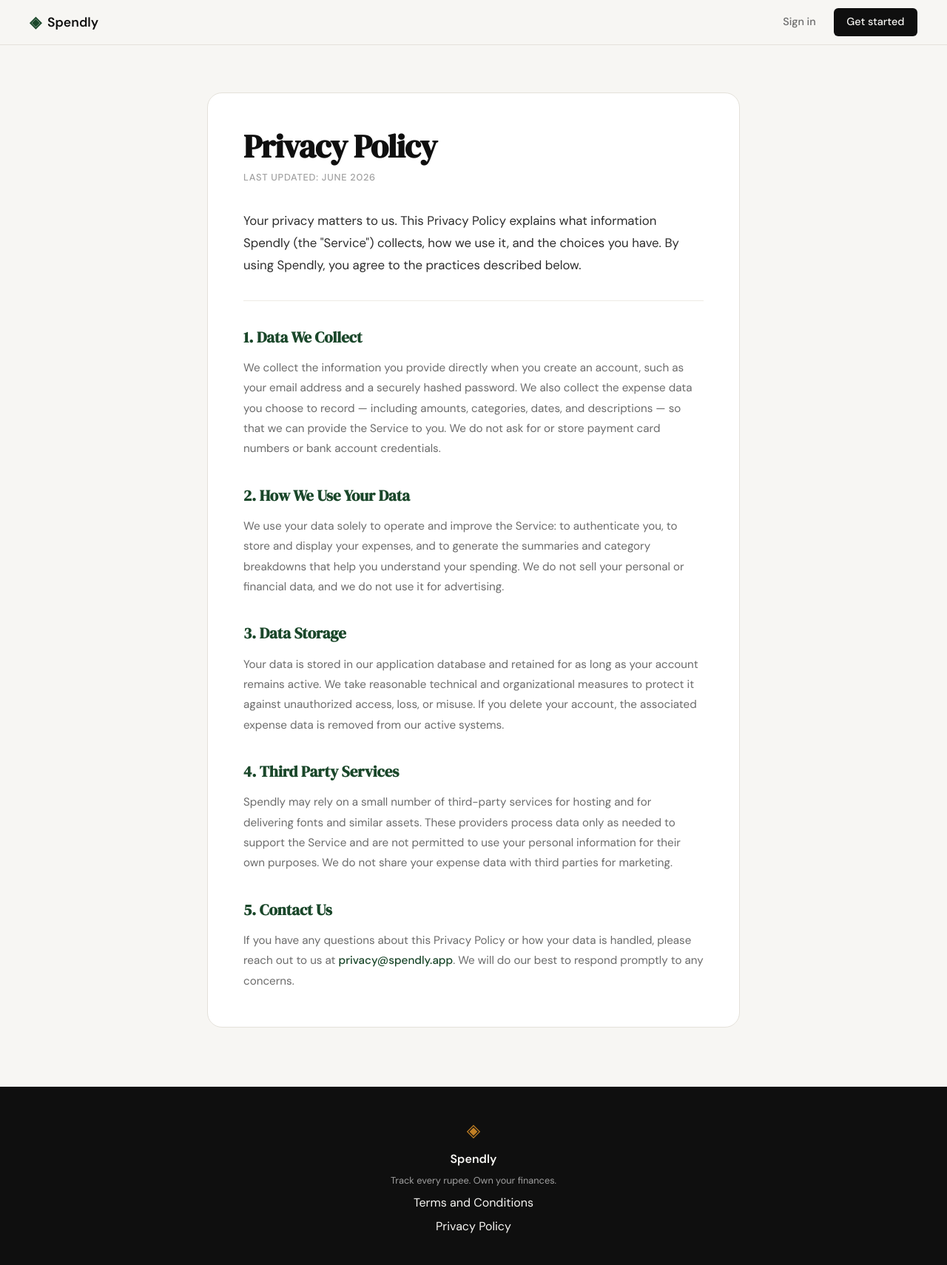
After one commit to namami1/spendly, a Flask app: page /privacy in a window 1280 px wide. The commit adds this page. Shown: the whole page at 74% size. Run offline with Flask 3, Linux system fonts and the light colour scheme.

Commit message:
Add Privacy Policy page
- New GET /privacy route rendering templates/privacy.html
- privacy.html extends base.html, matching terms.html, with
  Data We Collect, How We Use Your Data, Data Storage,
  Third Party Services, and Contact Us
- legal-body link styling in style.css for the contact email
- Footer "Privacy Policy" link now points to /privacy

Co-Authored-By: Claude Opus 4.8 (1M context) <noreply@anthropic.com>

```diff
--- a/app.py
+++ b/app.py
@@ -25,6 +25,11 @@ def login():
 @app.route("/terms")
 def terms():
     return render_template("terms.html")
+
+
+@app.route("/privacy")
+def privacy():
+    return render_template("privacy.html")
 
 
 # ------------------------------------------------------------------ #
--- a/static/css/style.css
+++ b/static/css/style.css
@@ -564,6 +564,13 @@ a { color: inherit; text-decoration: none; }
     line-height: 1.8;
 }
 
+.legal-body a {
+    color: var(--accent);
+    font-weight: 500;
+}
+
+.legal-body a:hover { text-decoration: underline; }
+
 /* ------------------------------------------------------------------ */
 /* Responsive                                                          */
 /* ------------------------------------------------------------------ */
--- a/templates/base.html
+++ b/templates/base.html
@@ -35,7 +35,7 @@
             <span class="footer-name">Spendly</span>
             <p class="footer-copy">Track every rupee. Own your finances.</p>
             <a href="/terms">Terms and Conditions</a>
-            <a href="#">Privacy Policy</a>
+            <a href="/privacy">Privacy Policy</a>
         </div>
     </footer>
 
--- /dev/null
+++ b/templates/privacy.html
@@ -0,0 +1,66 @@
+{% extends "base.html" %}
+
+{% block title %}Privacy Policy — Spendly{% endblock %}
+
+{% block content %}
+
+<section class="legal">
+    <div class="legal-inner">
+        <h1 class="legal-title">Privacy Policy</h1>
+        <p class="legal-updated">Last updated: June 2026</p>
+
+        <p class="legal-intro">
+            Your privacy matters to us. This Privacy Policy explains what
+            information Spendly (the "Service") collects, how we use it, and the
+            choices you have. By using Spendly, you agree to the practices
+            described below.
+        </p>
+
+        <h2 class="legal-heading">1. Data We Collect</h2>
+        <p class="legal-body">
+            We collect the information you provide directly when you create an
+            account, such as your email address and a securely hashed password. We
+            also collect the expense data you choose to record — including amounts,
+            categories, dates, and descriptions — so that we can provide the
+            Service to you. We do not ask for or store payment card numbers or
+            bank account credentials.
+        </p>
+
+        <h2 class="legal-heading">2. How We Use Your Data</h2>
+        <p class="legal-body">
+            We use your data solely to operate and improve the Service: to
+            authenticate you, to store and display your expenses, and to generate
+            the summaries and category breakdowns that help you understand your
+            spending. We do not sell your personal or financial data, and we do not
+            use it for advertising.
+        </p>
+
+        <h2 class="legal-heading">3. Data Storage</h2>
+        <p class="legal-body">
+            Your data is stored in our application database and retained for as
+            long as your account remains active. We take reasonable technical and
+            organizational measures to protect it against unauthorized access,
+            loss, or misuse. If you delete your account, the associated expense
+            data is removed from our active systems.
+        </p>
+
+        <h2 class="legal-heading">4. Third Party Services</h2>
+        <p class="legal-body">
+            Spendly may rely on a small number of third-party services for hosting
+            and for delivering fonts and similar assets. These providers process
+            data only as needed to support the Service and are not permitted to use
+            your personal information for their own purposes. We do not share your
+            expense data with third parties for marketing.
+        </p>
+
+        <h2 class="legal-heading">5. Contact Us</h2>
+        <p class="legal-body">
+            If you have any questions about this Privacy Policy or how your data is
+            handled, please reach out to us at
+            <a href="mailto:privacy@spendly.app">privacy@spendly.app</a>. We will do
+            our best to respond promptly to any concerns.
+        </p>
+    </div>
+</section>
+
+{% endblock %}
```
